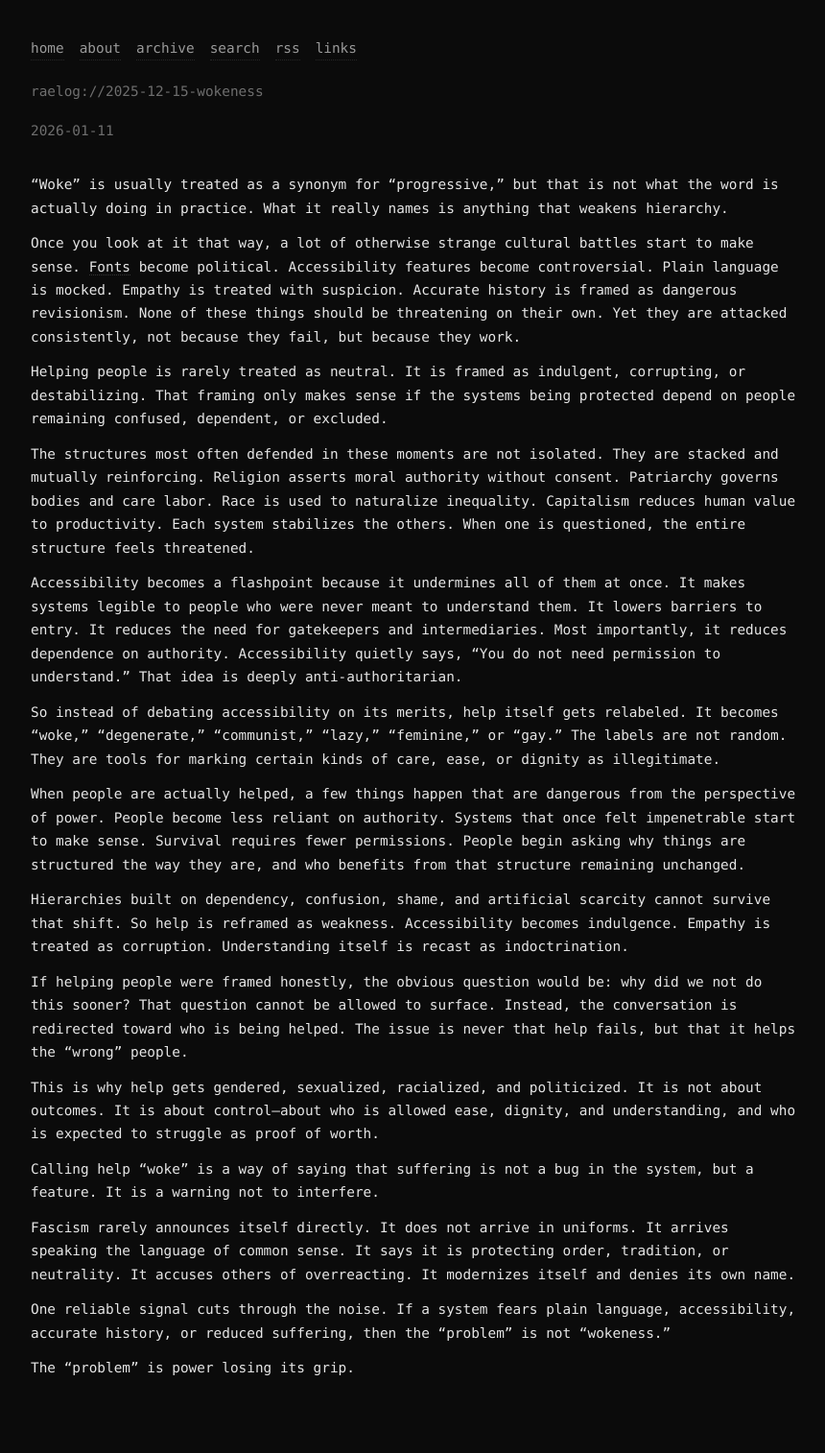
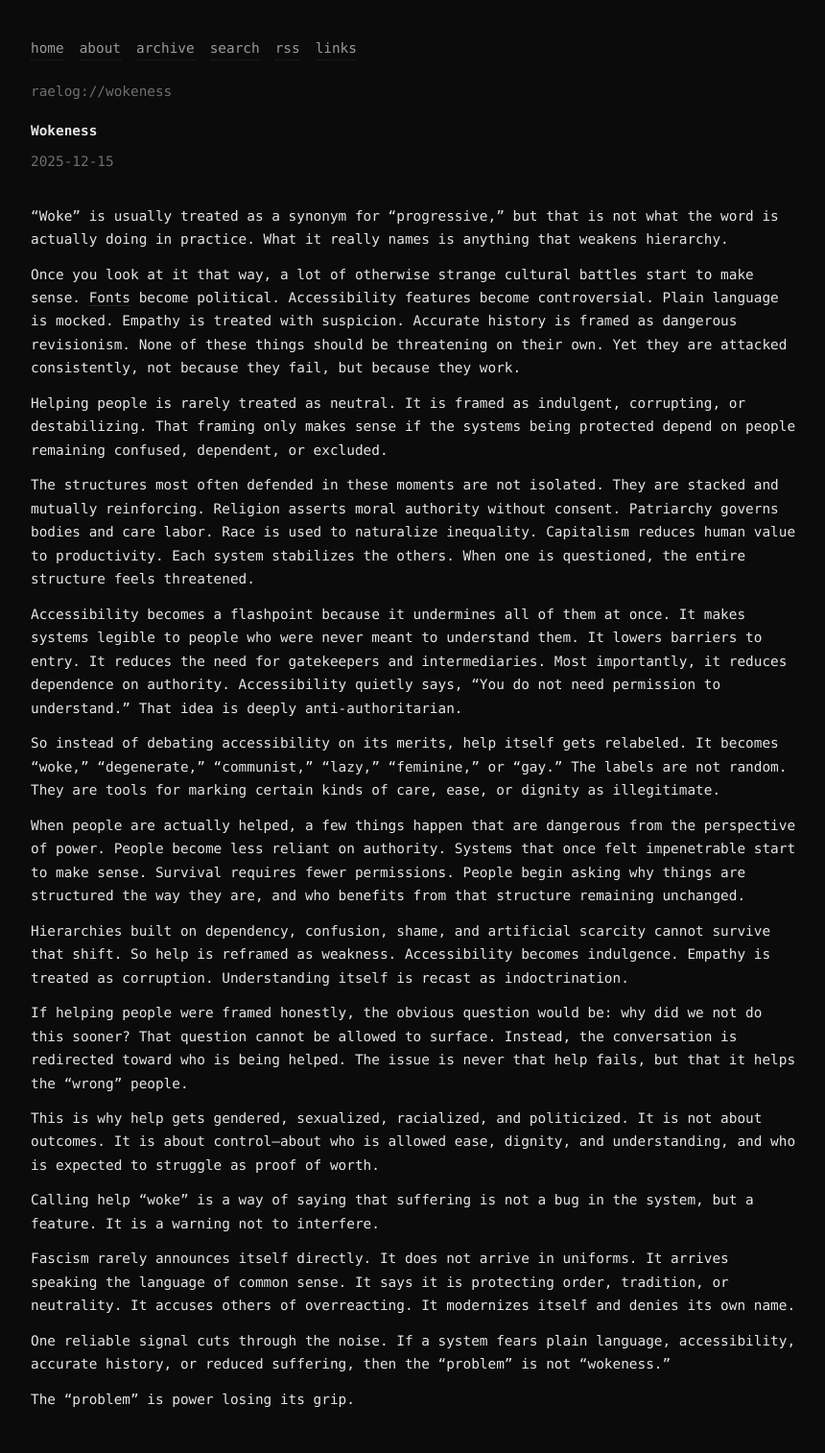
Before and after one commit to raelovejoy/raelog, a Jekyll site: the page built from _posts/2025-12-15-wokeness.md, in a window 1280 px wide. Shown: the whole page at 96% size, without its empty margins (208-1068 px from the left). Built offline with Jekyll 4.4.1, drawn with Linux system fonts in a browser that asks for light colours; our own code applies the rules of GitHub Pages for plain Markdown files; before the commit the page ends 1482 px from its top, so only the background shows below that.

Commit message:
Update 2025-12-15-wokeness.md

```diff
--- a/_posts/2025-12-15-wokeness.md
+++ b/_posts/2025-12-15-wokeness.md
@@ -1,6 +1,6 @@
 ---
 layout: post
-title: ""Wokeness""
+title: "Wokeness"
 summary: why helping people threatens entrenched power
 date: 2025-12-15
 ---
```
